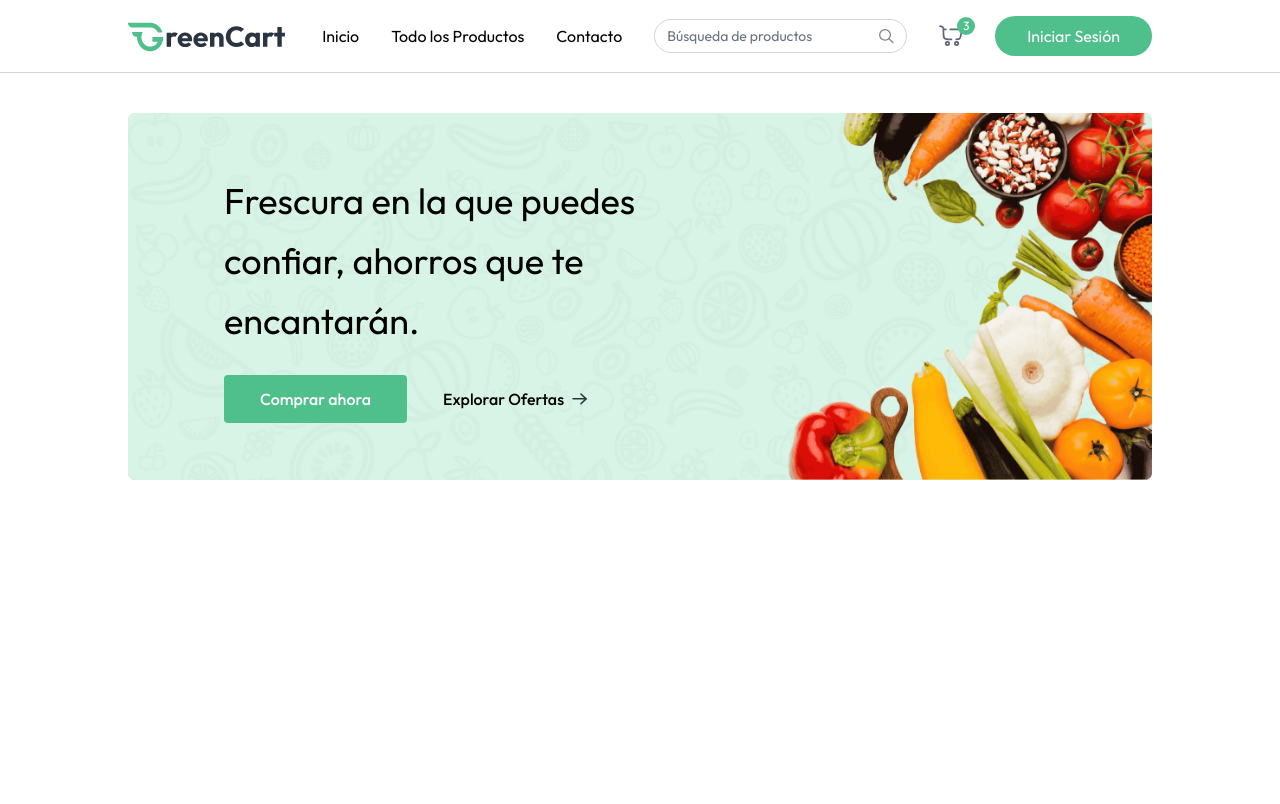
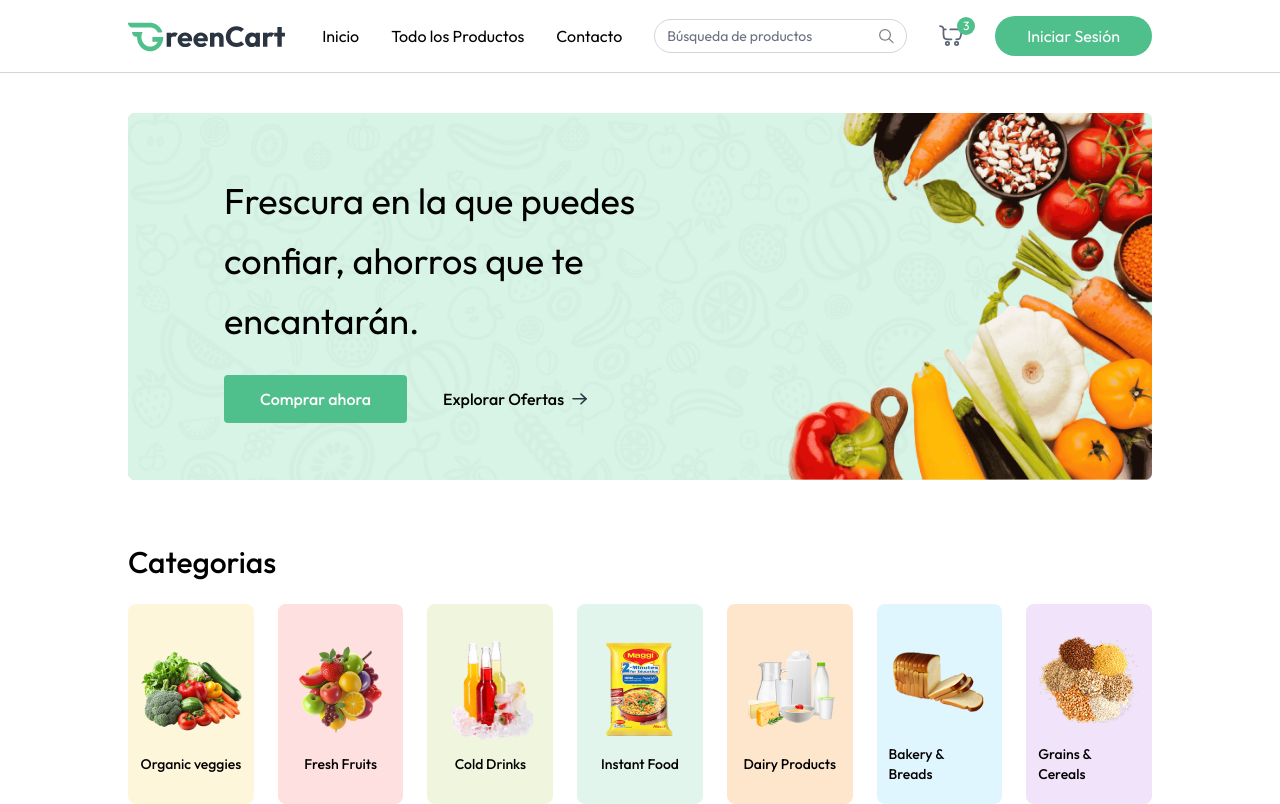
Before and after one commit to 02Alexis/delivery_website, a React (Vite) app in the folder client/: page / in a window 1280 px wide. Built offline with nearby package versions, Linux system fonts and the light colour scheme.

Commit message:
creación de componente para las categorias

```diff
--- /dev/null
+++ b/client/src/components/Categories.jsx
@@ -0,0 +1,34 @@
+import { useNavigate } from "react-router-dom";
+import { categories } from "../assets/assets";
+
+const Categories = () => {
+  const navigate = useNavigate();
+
+  return (
+    <div className="mt-16">
+      <p className="text-2xl md:text-3xl font-medium">Categorias</p>
+      <div className="grid grid-cols-2 sm:grid-cols-3 md:grid-cols-5 lg:grid-cols-6 xl:grid-cols-7 mt-6 gap-6">
+        {categories.map((category, index) => (
+          <div
+            key={index}
+            className="group cursor-pointer py-5 px-3 gap-2 rounded-lg flex flex-col justify-center items-center"
+            style={{ backgroundColor: category.bgColor }}
+            onClick={() => {
+                navigate(`/products/${category.path.toLowerCase()}`);
+                scrollTo=(0,0,0)
+            }}
+          >
+            <img
+              src={category.image}
+              alt=""
+              className="group-hover:scale-108 transition max-w-28"
+            />
+            <p className="text-sm font-medium">{category.text}</p>
+          </div>
+        ))}
+      </div>
+    </div>
+  );
+};
+
+export default Categories;
--- a/client/src/pages/Home.jsx
+++ b/client/src/pages/Home.jsx
@@ -1,9 +1,11 @@
-import MainBanner from '../components/MainBanner'
+import MainBanner from '../components/MainBanner.jsx'
+import Categories from '../components/Categories.jsx'
 
 const Home = () => {
   return (
     <div className='mt-10'>
         <MainBanner/>
+        <Categories/>
     </div>
   )
 }
```
